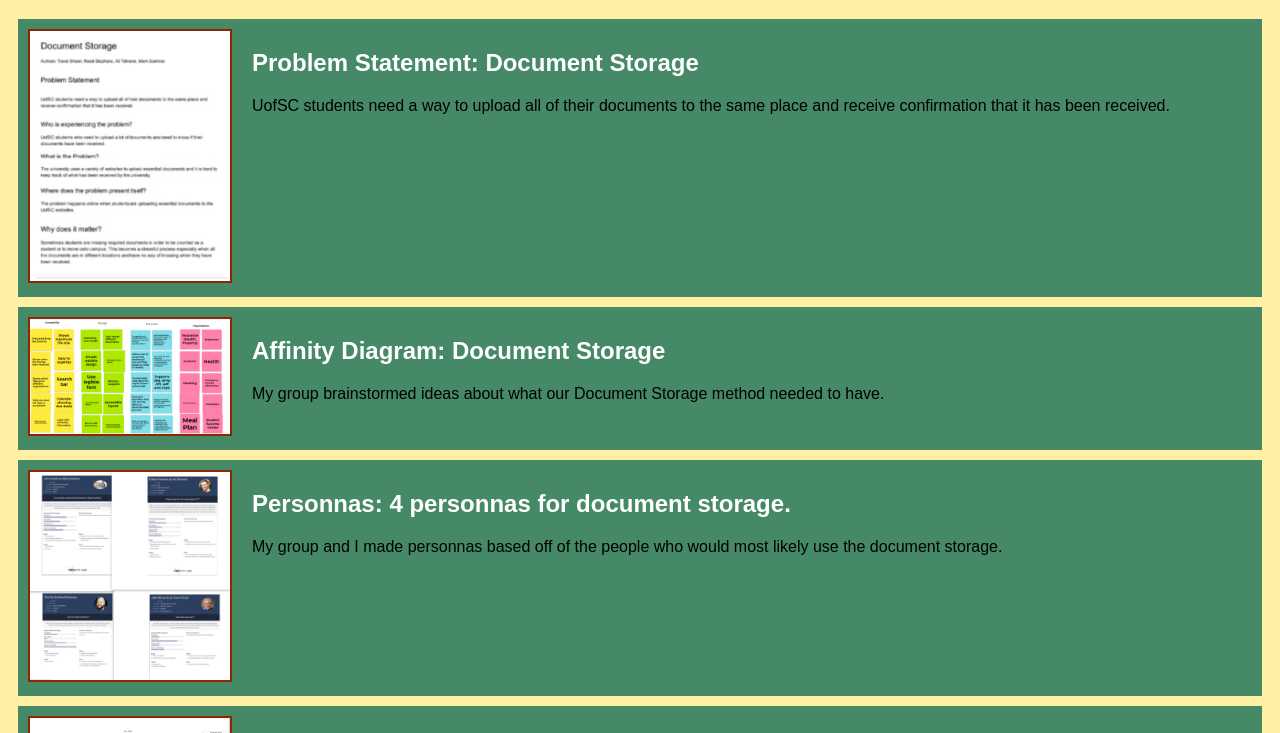
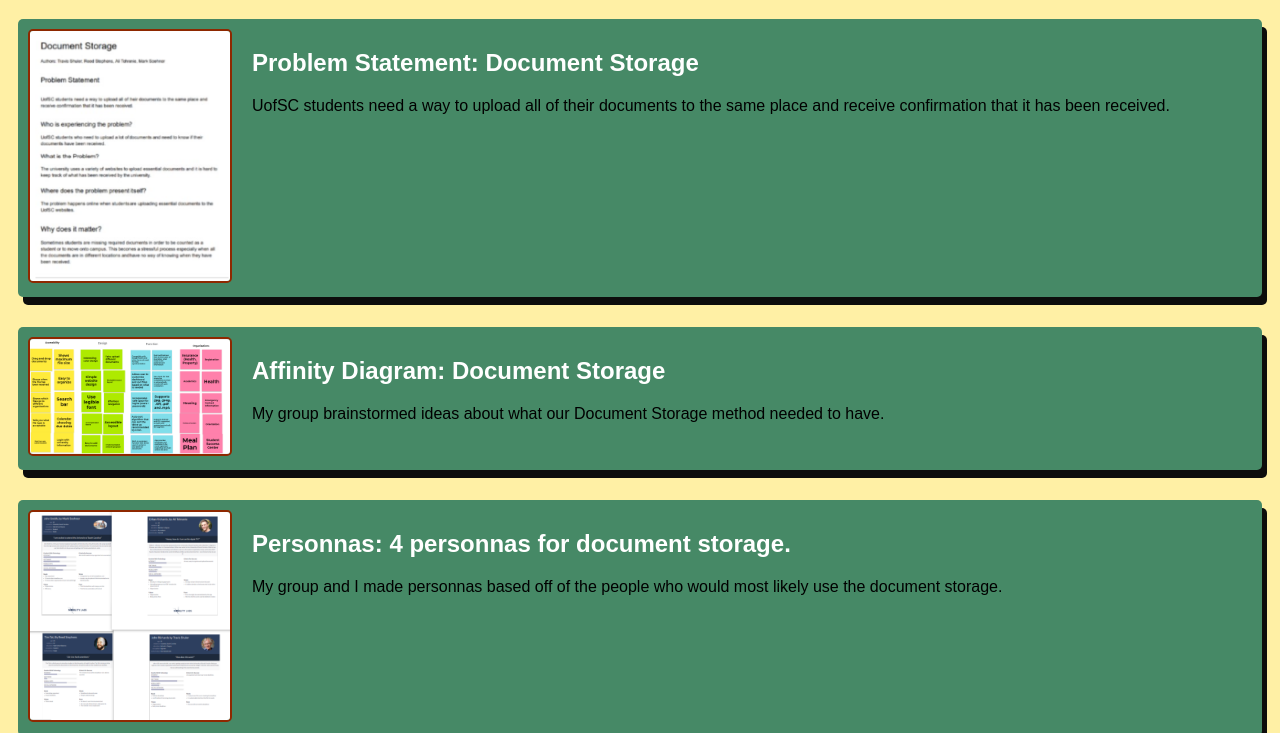
Before and after one commit to soehner-mark/soehner-mark.github.io, a plain HTML site: page index.html in a window 1280 px wide. Shown: the part 61-794 px from the top of the page. Drawn offline with Linux system fonts and the light colour scheme.

Commit message:
Add files via upload

```diff
--- a/styles.css
+++ b/styles.css
@@ -7,13 +7,17 @@ body {
     display:flex;
     padding: 10px;
     margin: 10px;
+    margin-bottom: 30px;
     background:#468966;
+    border-radius:5px;
+    box-shadow: 5px 8px #0D0D0C;
 }
 
 .assignment img{
     width: 200px;
     margin-right: 20px;
     border: 2px solid #8E2800;
+    border-radius:5px;
 }
 
 h1 {
@@ -25,3 +29,7 @@ a {
     text-decoration:none;
     color:white;
 }
+
+.assignment a:hover {
+    color:#0D0D0C;
+}
```
